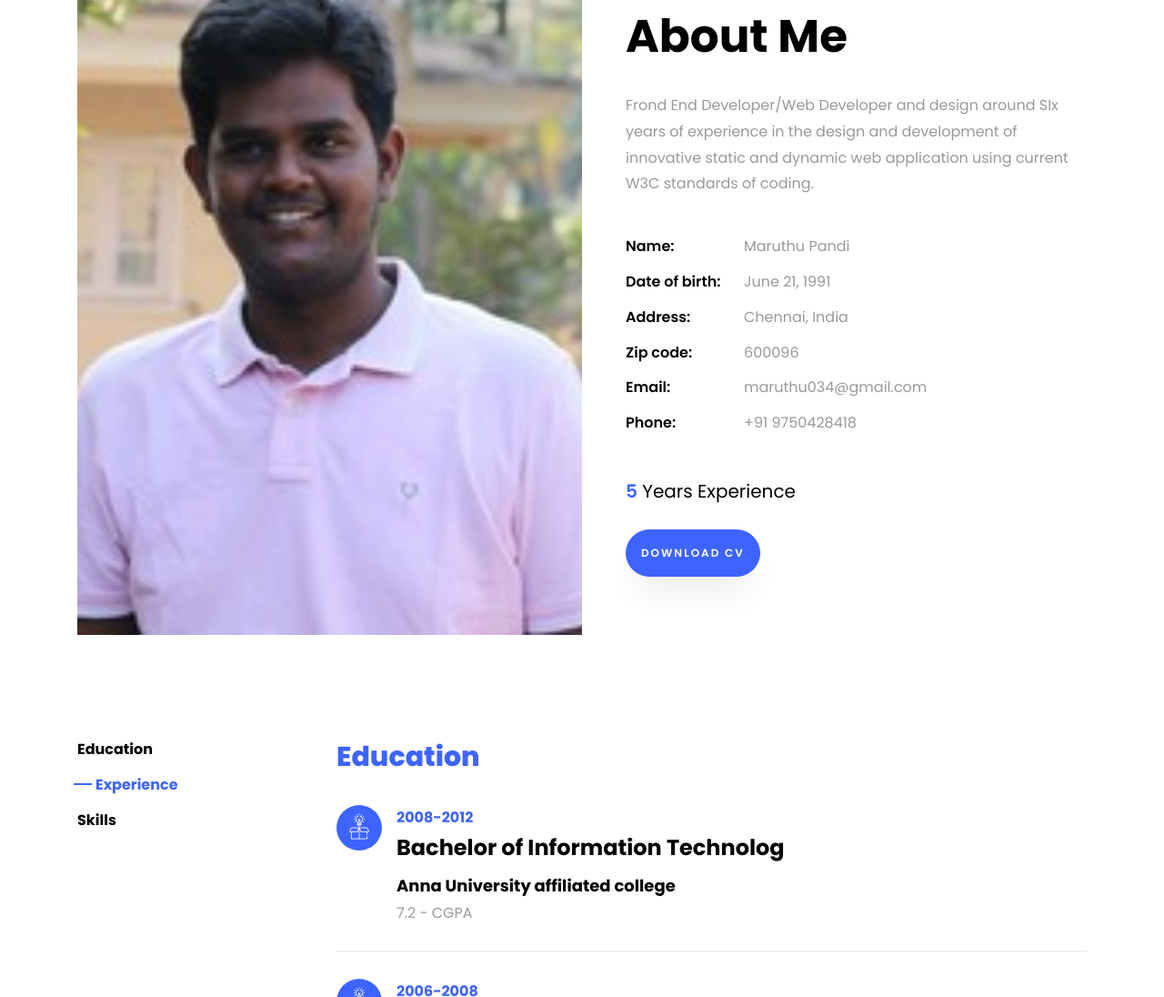
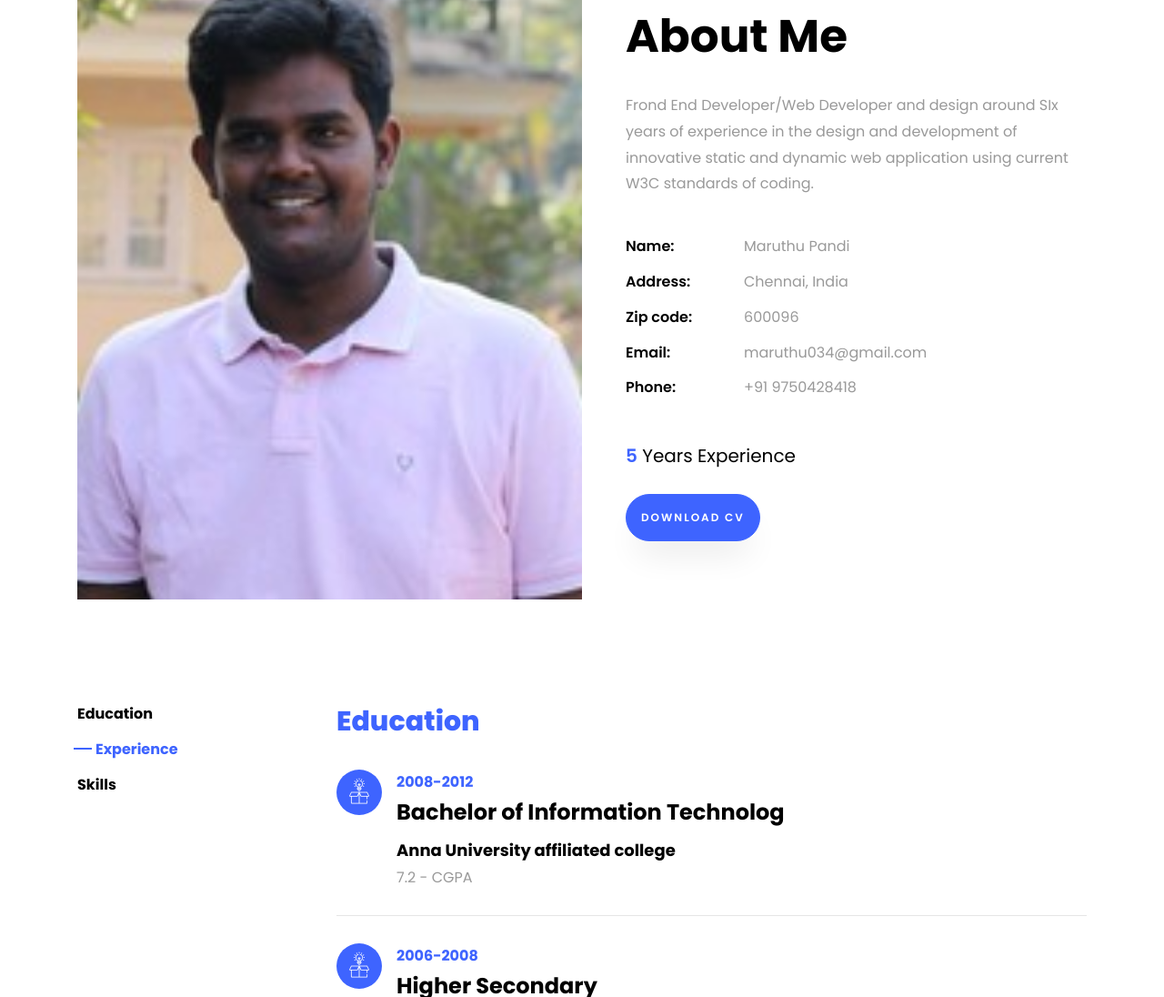
Before and after one commit to maruthu034/maruthu034.github.io, a plain HTML site: page index.html in a window 1280 px wide. Shown: the part 845-1941 px from the top of the page at 91% size. Drawn offline with Linux system fonts and the light colour scheme; files whose address does not match are found by name.

Commit message:
unwanted code removed

```diff
--- a/index.html
+++ b/index.html
@@ -91,7 +91,7 @@
 							<p> Frond End Developer/Web Developer and design around SIx years of experience in the design and development of innovative static and dynamic  web application using current W3C standards of coding. </p>
 							<ul class="about-info mt-4 px-md-0 px-2">
 								<li class="d-flex"><span>Name:</span> <span>Maruthu Pandi</span></li>
-								<li class="d-flex"><span>Date of birth:</span> <span>June 21, 1991</span></li>
+								<!-- <li class="d-flex"><span>Date of birth:</span> <span>June 21, 1991</span></li> -->
 								<li class="d-flex"><span>Address:</span> <span>Chennai, India</span></li>
 								<li class="d-flex"><span>Zip code:</span> <span>600096</span></li>
 								<li class="d-flex"><span>Email:</span> <span>maruthu034@gmail.com</span></li>
```
